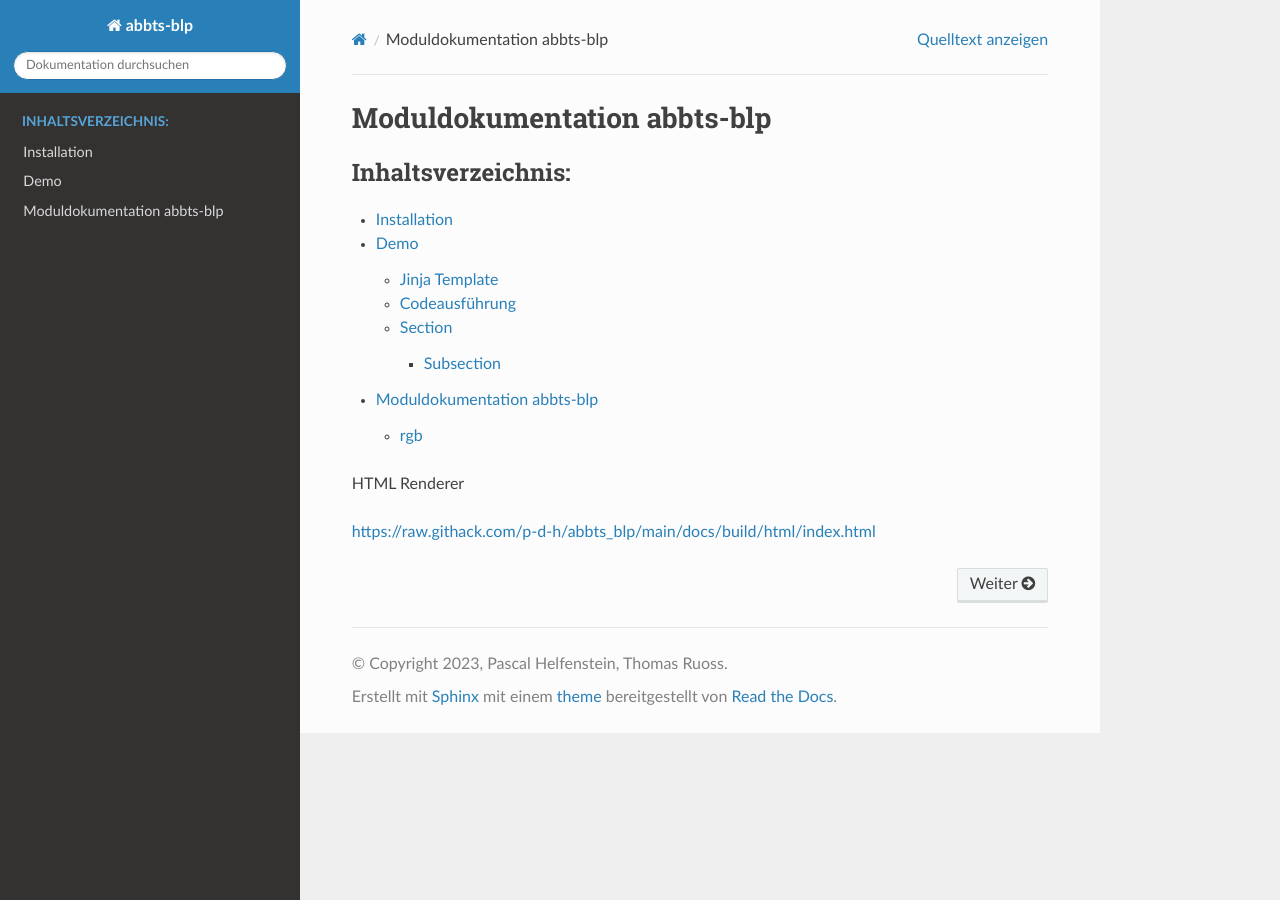
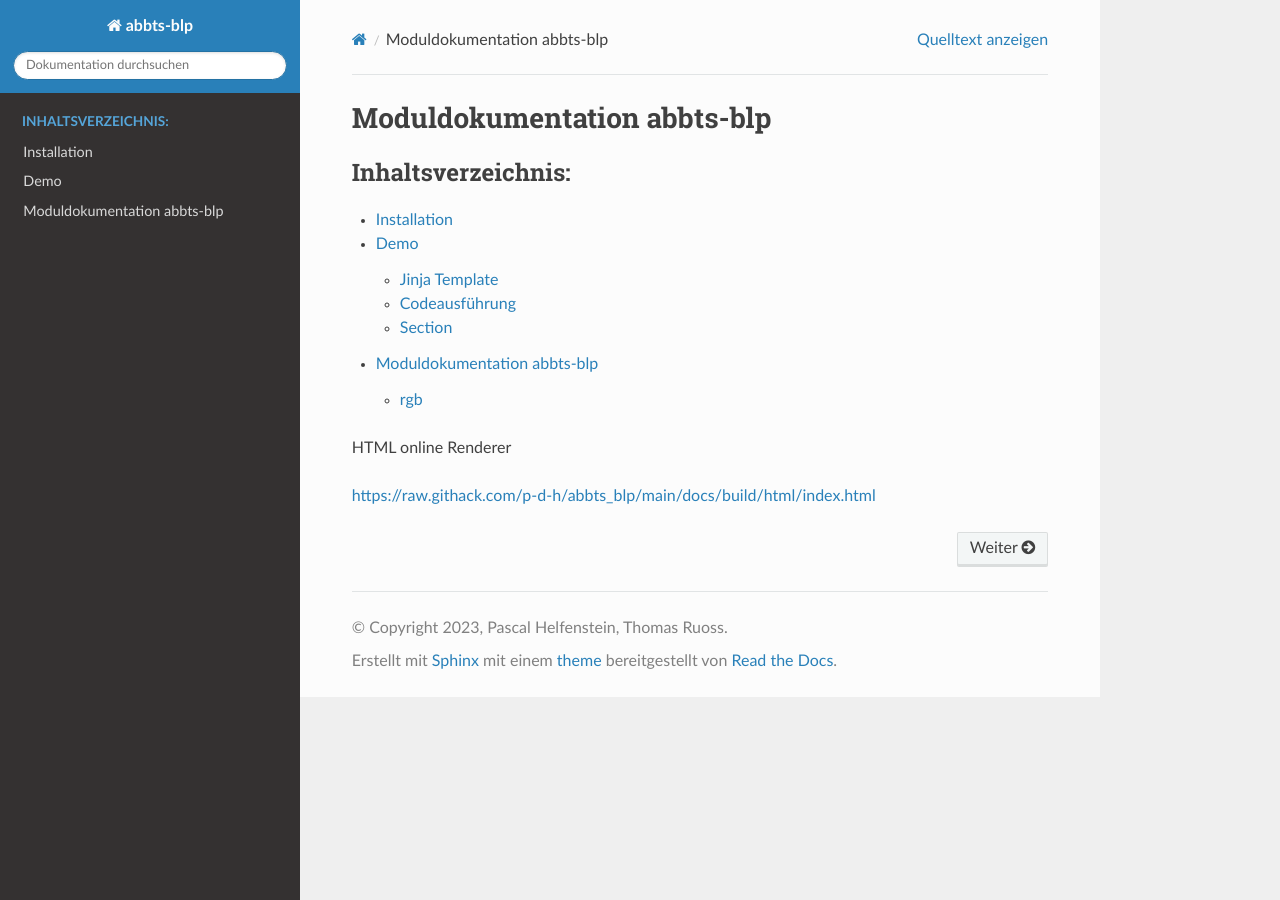
Before and after one commit to p-d-h/abbts_blp, a Sphinx documentation site: the page built from docs/source/index.rst, in a window 1280 px wide. Built offline with Sphinx 7.4.7 and the Read the Docs theme 2.0.0, drawn with Linux system fonts in a browser that asks for light colours.

Commit message:
Integration sphinx

```diff
--- a/docs/source/index.rst
+++ b/docs/source/index.rst
@@ -7,13 +7,13 @@ Moduldokumentation abbts-blp
 ============================
 
 .. toctree::
-   :maxdepth: 3
+   :maxdepth: 2
    :caption: Inhaltsverzeichnis:
 
    installation/installation
    demo/demo
    Moduldokumentation abbts-blp <abbts_blp/abbts_blp>
 
-HTML Renderer
+HTML online Renderer
 
 https://raw.githack.com/p-d-h/abbts_blp/main/docs/build/html/index.html
```
Also changed, not shown: 6 other files.
